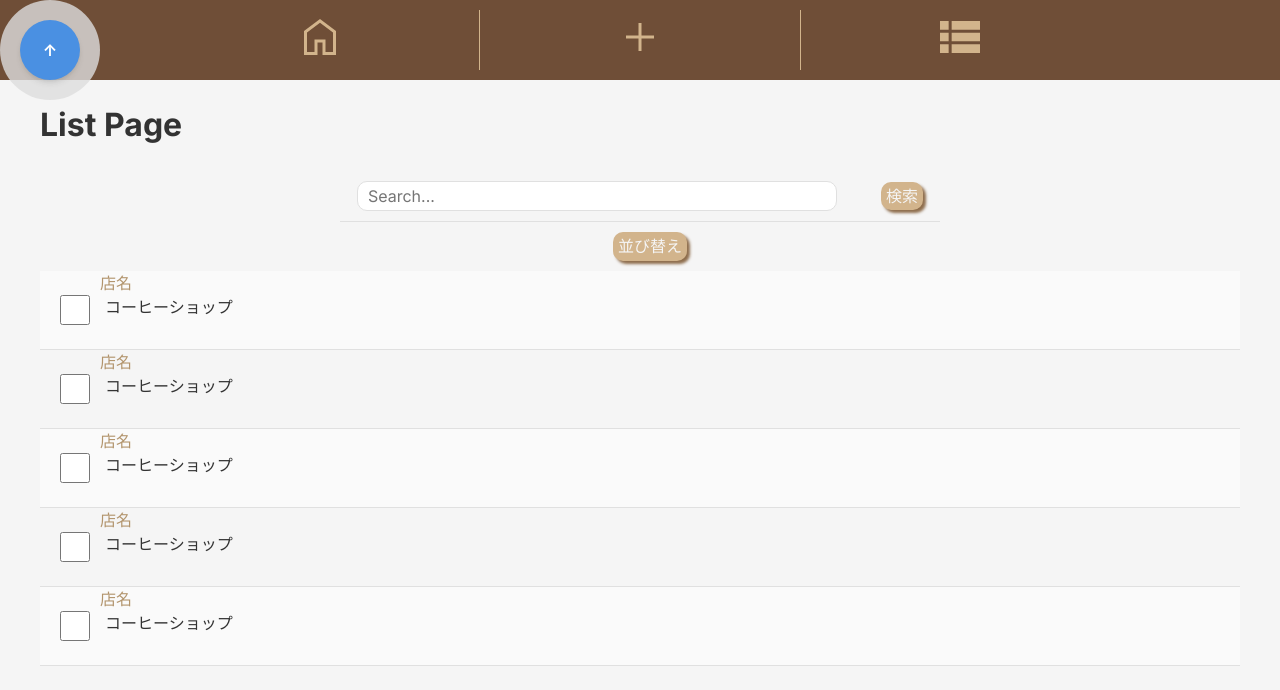
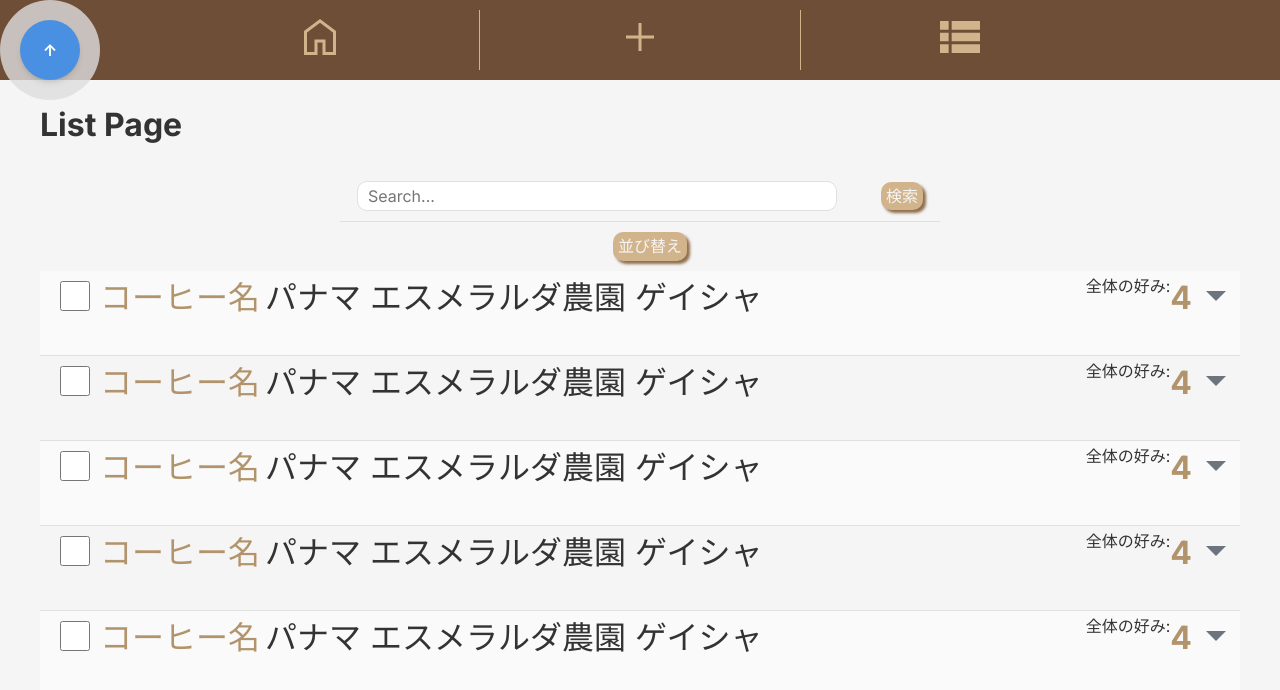
Before and after one commit to akiran1sei/coffee-note_web, a Next.js app: page /pages/list in a window 1280 px wide. Shown: the top 690 px of the page. Built offline with nearby package versions, Linux system fonts and the light colour scheme.

Commit message:
リストページ（PC）レイアウト編集・アコーディオン開閉コード

```diff
--- a/app/components/list/self/page.tsx
+++ b/app/components/list/self/page.tsx
@@ -168,7 +168,7 @@ export const SelfPcCard: React.FC<CardProps> = ({ id }) => {
   };
 
   return (
-    <div className={styles.listSelfPcCard} onClick={handleClick}>
+    <div className={styles.listSelfPcCard}>
       <div className={`${styles.listCheckboxContainer}`}>
         <label htmlFor={checkboxId} className={styles.listCheckboxLabel}>
           <input
@@ -180,12 +180,26 @@ export const SelfPcCard: React.FC<CardProps> = ({ id }) => {
           />
         </label>
       </div>
-      <div className={`${styles.accordionHeader}`}>
+      <div className={`${styles.accordionHeader}`} onClick={handleClick}>
         <div className={`${styles.listItemCoffeeName}`}>
           <div className={styles.listItemLabel}>{"コーヒー名"}</div>
           <div className={styles.listItemValue}>
             パナマ エスメラルダ農園 ゲイシャ
           </div>
+        </div>
+        <div className={`${styles.accordionToggle} `}>
+          <span className={`${styles.accordionValueBox} ${openListClass}`}>
+            <span className={styles.accordionLabel}>{"全体の好み:"}</span>
+            <span className={styles.accordionValue}>{"4"}</span>
+          </span>
+          <span className={`${styles.accordionToggleIcon} ${openListClass}`}>
+            <Image
+              src="/images/arrow_drop_down.svg"
+              alt="Toggle"
+              width={48}
+              height={48}
+            />
+          </span>
         </div>
       </div>
       <div className={`${styles.listItemCoffeeBeans} ${openListClass}`}>
--- a/app/components/list/shop/page.tsx
+++ b/app/components/list/shop/page.tsx
@@ -144,7 +144,7 @@ export const ShopPcCard: React.FC<CardProps> = ({ id }) => {
     }
   };
   return (
-    <div className={styles.listShopPcCard} onClick={handleClick}>
+    <div className={styles.listShopPcCard}>
       <div className={`${styles.listCheckboxContainer}`}>
         <label htmlFor={checkboxId} className={styles.listCheckboxLabel}>
           <input
@@ -156,10 +156,24 @@ export const ShopPcCard: React.FC<CardProps> = ({ id }) => {
           />
         </label>
       </div>
-      <div className={`${styles.accordionHeader}`}>
+      <div className={`${styles.accordionHeader} `} onClick={handleClick}>
         <div className={`${styles.listItemShopName}`}>
           <div className={styles.listItemLabel}>{"店名"}</div>
           <div className={styles.listItemValue}>コーヒーショップ</div>
+        </div>
+        <div className={`${styles.accordionToggle} `}>
+          <span className={`${styles.accordionValueBox} ${openListClass}`}>
+            <span className={styles.accordionLabel}>{"全体の好み:"}</span>
+            <span className={styles.accordionValue}>{"4"}</span>
+          </span>
+          <span className={`${styles.accordionToggleIcon} ${openListClass}`}>
+            <Image
+              src="/images/arrow_drop_down.svg"
+              alt="Toggle"
+              width={48}
+              height={48}
+            />
+          </span>
         </div>
       </div>
 
--- a/app/pages/list/page.tsx
+++ b/app/pages/list/page.tsx
@@ -43,8 +43,8 @@ const ListPage = () => {
       return () => window.removeEventListener("resize", handleResize);
     }
   }, []);
-  // const [version, setVersion] = useState(true);
-  const [version, setVersion] = useState(false);
+  const [version, setVersion] = useState(true);
+  // const [version, setVersion] = useState(false);
   // PC向けのレイアウト
   const ListPcPage = () => {
     const pcCard = (id: string) => {
--- a/app/styles/Pages.module.css
+++ b/app/styles/Pages.module.css
@@ -354,6 +354,9 @@
 @media screen and (min-width: 960px) {
   .listItemOpen {
     display: grid;
+    .listItemValue {
+      font-size: var(--font-size-md);
+    }
   }
   .listItemClose {
     display: none;
@@ -361,6 +364,7 @@
   .listPcPageWrapper {
     flex-direction: column;
   }
+
   .listPcCard {
     &:last-child {
       border-top: 0.1px solid var(--color-background-dark);
@@ -376,11 +380,53 @@
     width: var(--item-sm-width);
     height: var(--item-sm-width);
     position: absolute;
-    top: 50%;
+    top: 0%;
     left: 0;
-    transform: translate(calc(-100% - var(--spacing-sm)), -50%);
+    transform: translate(calc(-100% - var(--spacing-sm)), var(--spacing-sm));
     .listCheckboxLabel {
       .listCheckboxInput {
+      }
+    }
+  }
+  .accordionToggle {
+    span {
+      display: block;
+      transition: transform 0.3s ease;
+    }
+    .accordionToggleIcon {
+      &.listItemOpen {
+        transform: rotate(180deg);
+      }
+      &.listItemClose {
+        transform: rotate(0deg);
+      }
+    }
+  }
+  .accordionToggle.listItemOpen {
+    display: none;
+  }
+  .accordionToggle {
+    display: flex;
+    flex-direction: row;
+    justify-content: center;
+    align-items: center;
+    .accordionValueBox {
+      &.listItemOpen {
+        display: none;
+      }
+
+      &.listItemClose {
+        display: flex;
+        flex-direction: row;
+      }
+      .accordionLabel {
+        color: var(--color-text-dark);
+        font-size: var(--font-size-sm);
+      }
+      .accordionValue {
+        font-size: var(--font-size-lg);
+        color: var(--color-secondary-dark);
+        font-weight: bold;
       }
     }
   }
@@ -388,18 +434,29 @@
     width: 95%;
     height: auto;
     display: grid;
-
     grid-template-columns: auto auto;
     grid-template-rows: auto auto auto auto;
     position: relative;
     margin: 0 0 0 auto;
     gap: var(--spacing-sm);
     .accordionHeader {
+      width: 100%;
       grid-area: 1/1/2/3;
+      display: flex;
+      flex-direction: row;
+      justify-content: space-between;
+      align-items: stretch;
+      .listItemCoffeeName {
+        grid-area: coffeeName;
+        display: flex;
+        flex-direction: row;
+        align-items: center;
+        justify-content: flex-start;
+        font-size: var(--font-size-lg);
+      }
     }
     .listItemCoffeeBeans {
       grid-area: 2/1/3/3;
-
       grid-template-areas:
         "image variety variety variety"
         "image roastingDegree roastingDegree roastingDegree"
@@ -409,9 +466,7 @@
       & > * {
         display: flex;
       }
-      .listItemCoffeeName {
-        grid-area: coffeeName;
-      }
+
       .listItemImageBox.beansImg {
         grid-area: image;
       }
@@ -481,36 +536,53 @@
         grid-area: exTime;
       }
     }
+    .listItemTasting {
+      grid-area: 3 / 2 / 4 / 3;
+    }
+    .buttonContainer {
+      grid-area: 4 / 2 / 5 / 3;
+    }
   }
   /* SHOP PCカードのグリッドレイアウトを定義 */
   .listShopPcCard {
     width: 95%;
     height: auto;
     display: grid;
-    grid-template-columns: auto auto;
-    grid-template-rows: auto auto auto auto;
+    grid-template-columns: 1fr 1fr;
+    grid-template-rows: auto 1fr 1fr auto;
     position: relative;
     margin: 0 0 0 auto;
     gap: var(--spacing-sm);
-    justify-items: stretch;
+    justify-items: start;
     align-items: stretch;
     .accordionHeader {
+      width: 100%;
+      display: flex;
+      flex-direction: row;
+      justify-content: space-between;
+      align-items: stretch;
       grid-area: 1/1/2/3;
+      .listItemShopName {
+        display: flex;
+        flex-direction: row;
+        align-items: center;
+        justify-content: flex-start;
+        font-size: var(--font-size-lg);
+      }
     }
 
     /* `shop`用のグリッドエリアをアイテムに割り当てる */
     .listItemShopData {
-      grid-area: 2/1/3/3;
+      grid-area: 2/1/3/2;
       grid-template-areas:
-        /* "shopName shopName shopName shopName" */
-        "image image price date"
-        "image image address address"
-        "image image url url";
-      /* .listItemShopName {
-        grid-area: shopName;
-      } */
+        "image date"
+        "image  price "
+        "image  address "
+        "image  url ";
+
       .listItemImageBox {
         grid-area: image;
+        margin-right: var(--spacing-xs);
       }
       .listItemShopPrice {
         grid-area: price;
@@ -527,19 +599,25 @@
     }
 
     .listItemShopCoffee {
-      /* grid-area: shopCoffeeArea; */
-      grid-area: 3 / 1 / 4 / 2;
-      .listItemCoffeeName {
-        display: flex;
-      }
+      grid-area: 2 / 2 / 3 / 3;
+      .listItemCoffeeName,
       .listItemProductionArea {
         display: flex;
+        flex-direction: column;
       }
+    }
+    .listItemTasting {
+      grid-area: 3 / 1 / 4 / 2;
+    }
+    .listItemMemoArea {
+      grid-area: 3 / 2 / 4 / 3;
+    }
+    .buttonContainer {
+      grid-area: 4 / 1 / 5 / 3;
     }
   }
   .listItemTasting {
-    grid-area: 3 / 2 / 4 / 3;
-    /* grid-area: tasting; */
+    width: 100%;
 
     grid-template-areas:
       "acidity chartImage"
@@ -550,8 +628,10 @@
       "overall overall";
     gap: var(--spacing-xs);
     justify-items: stretch;
-    align-items: center;
+    align-items: stretch;
+    justify-content: space-around;
     & > * {
+      width: 100%;
       display: flex;
       flex-direction: row;
       justify-content: space-between;
@@ -588,12 +668,8 @@
 
   .listItemMemoArea {
     grid-area: 4 / 1 / 5 / 2;
-    /* grid-area: memoArea; */
-    /* display: flex; */
   }
-  .buttonContainer {
-    grid-area: 4 / 2 / 5 / 3;
-  }
+
   .listSearchArea {
     input[type="text"] {
       margin: 0 auto;
```
